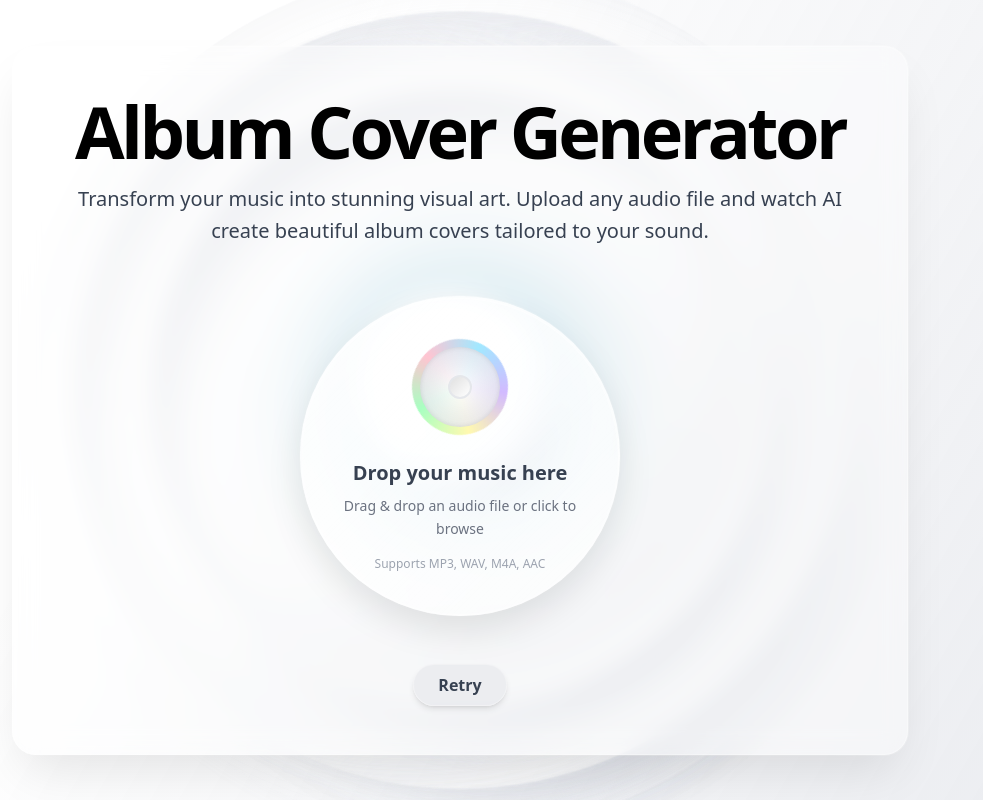
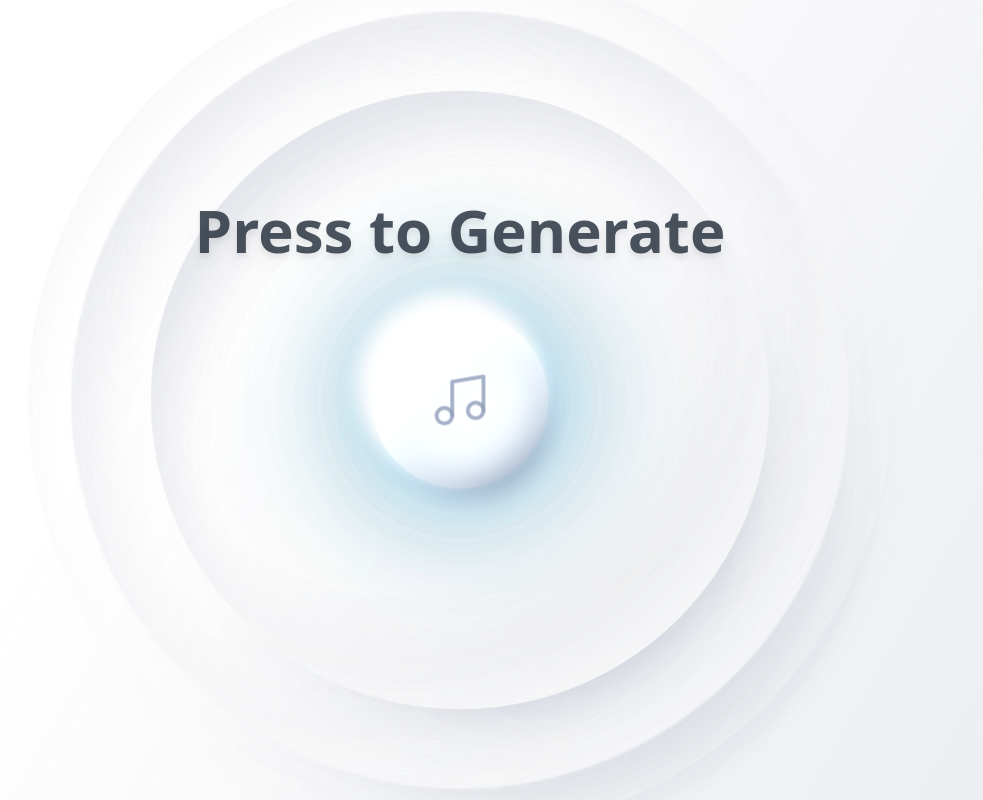
Before and after one commit to SpeedyGonzale5/ai-album-cover, a Next.js app: page / in a window 1280 px wide. Shown: the whole page, without its empty margins (180-1163 px from the left). Built offline with nearby package versions, Linux system fonts and the light colour scheme.

Commit message:
made background animation page first before the album cover generator card

```diff
--- a/src/app/page.js
+++ b/src/app/page.js
@@ -19,7 +19,7 @@ export default function Home() {
   const [isAnalyzing, setIsAnalyzing] = useState(false)
   const [isGenerating, setIsGenerating] = useState(false)
   const [isModalOpen, setIsModalOpen] = useState(false)
-  const [isCardVisible, setIsCardVisible] = useState(true)
+  const [isCardVisible, setIsCardVisible] = useState(false)
 
   const handleFileUpload = (file) => {
     setAudioFile(file)
@@ -127,11 +127,11 @@ export default function Home() {
       </div>
 
       <div
-        className={`absolute z-20 text-center transition-all duration-700 ease-in-out ${
+        className={`absolute z-20 w-full text-center top-[25%] transition-all duration-700 ease-in-out ${
           !isCardVisible ? 'opacity-100 scale-100' : 'opacity-0 scale-105 pointer-events-none'
         }`}
       >
-        <h2 className="text-3xl font-bold text-gray-800/80 drop-shadow-lg cursor-pointer">
+        <h2 className="text-5xl md:text-6xl font-extrabold text-gray-800/80 drop-shadow-lg cursor-pointer">
           Press to Generate
         </h2>
       </div>
```
